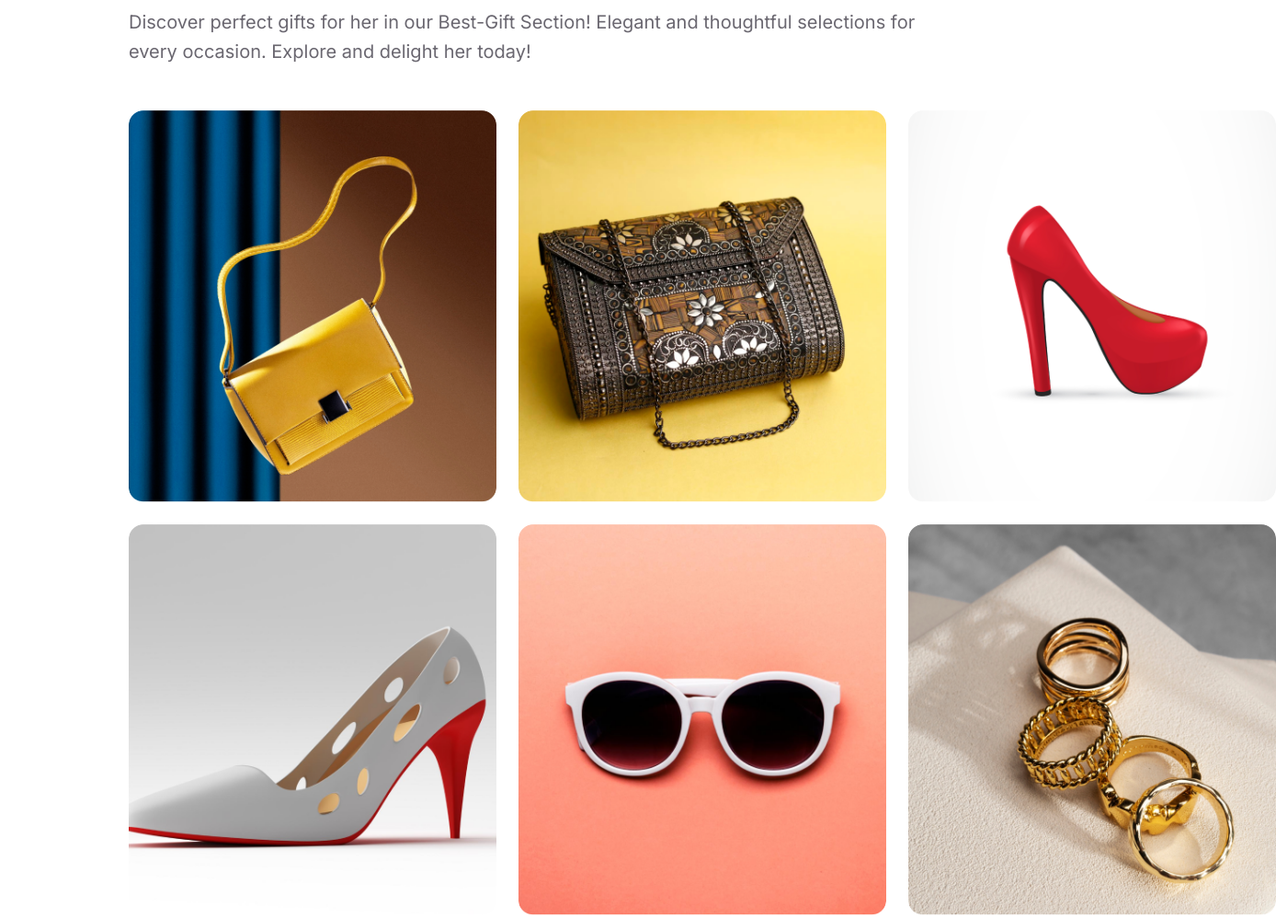
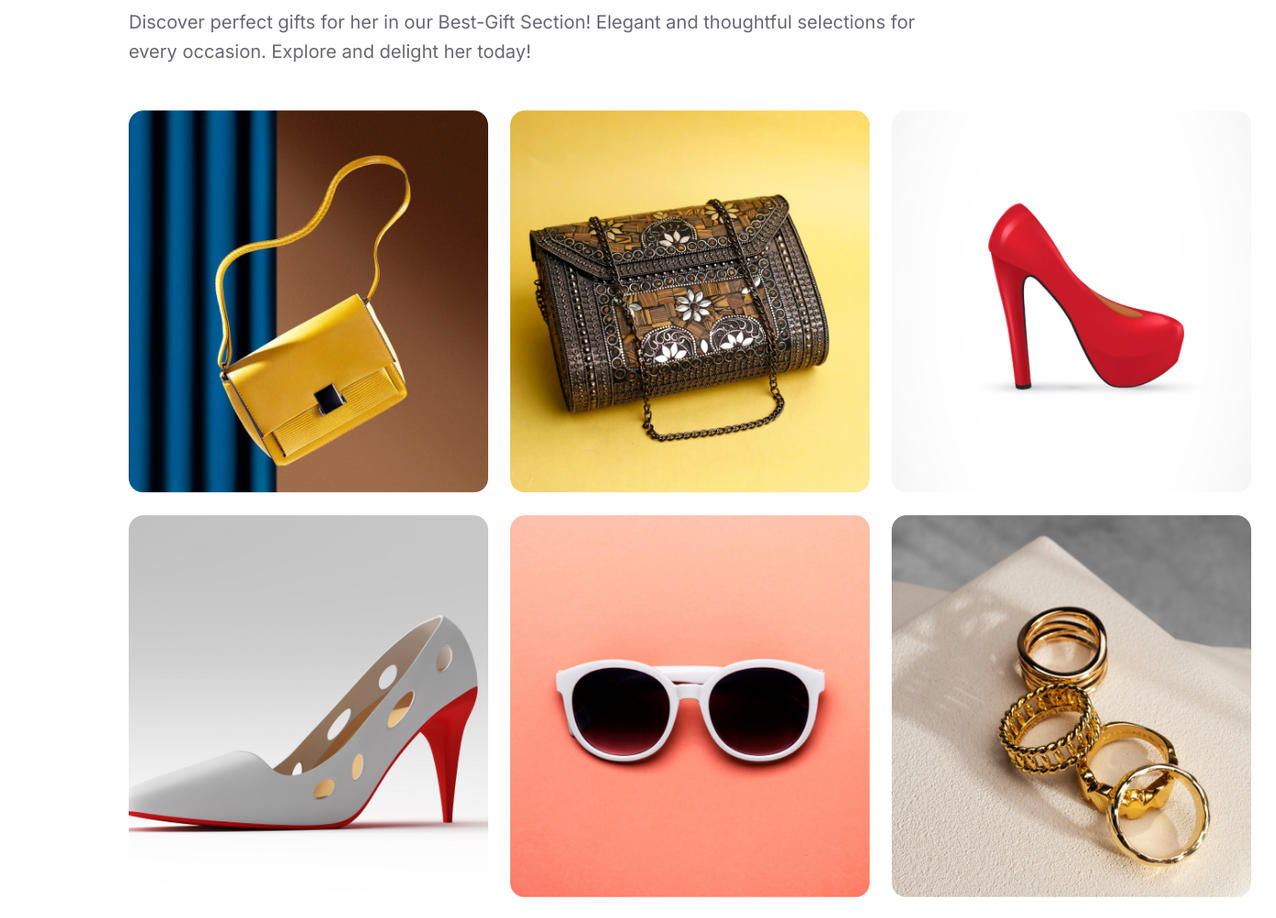
Before and after one commit to Maysha-Khanom-Moon/ph-a1-new-year-new-mission, a plain HTML site: page index.html in a window 1280 px wide. Shown: the part 4740-5738 px from the top of the page at 92% size, 1388 px wide, since content can reach past the window. Drawn offline with Linux system fonts and the light colour scheme.

Commit message:
best gift section fully complete

```diff
--- a/styles/best-gift.css
+++ b/styles/best-gift.css
@@ -38,13 +38,15 @@
 }
 
 .best-gift img {
-    width: 400px;
+    position: relative;
+    width: 391px;
     border-radius: 16px;
 }
 
 .best-gift img:hover {
     cursor: pointer;
-    box-shadow: 5px 5px 5px 7px #aeff00;
+    box-shadow: 5px 5px 5px 7px #000000;
+    filter: contrast(110%) brightness(110%);
 }
 
 .best-gift .center {
```
